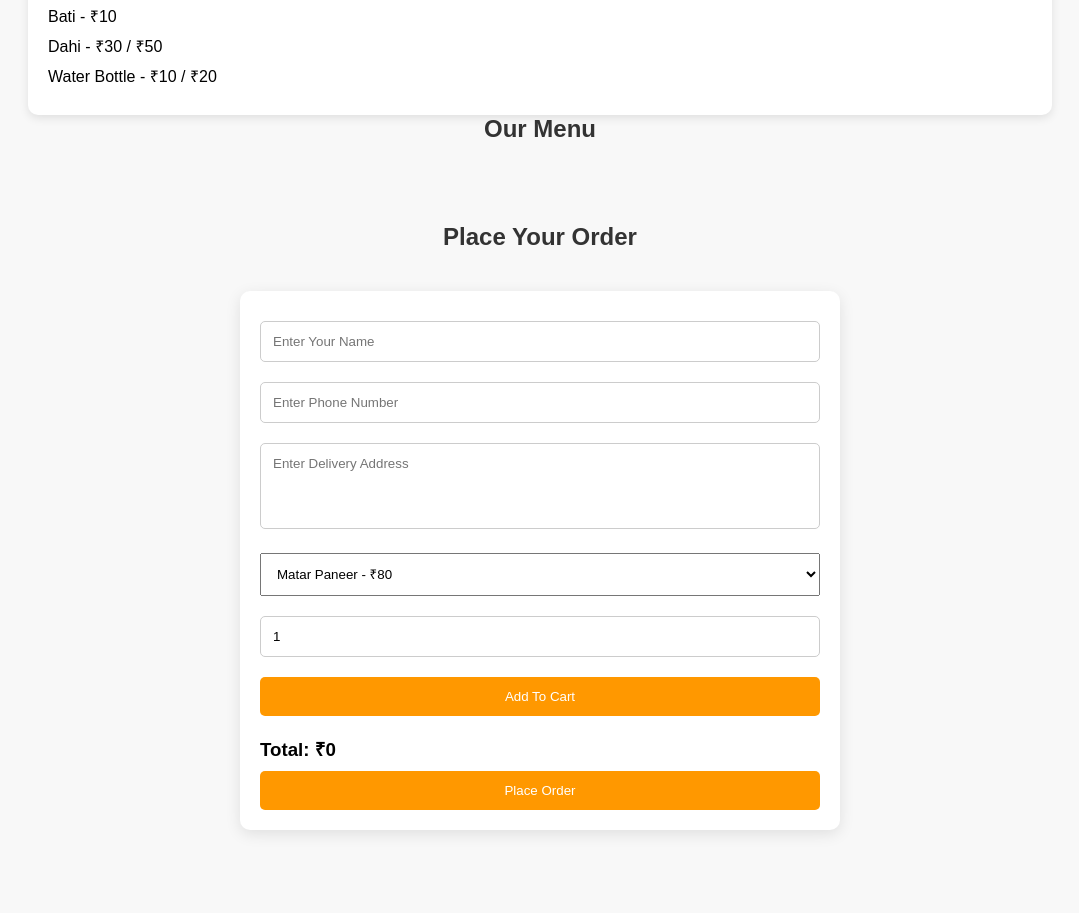
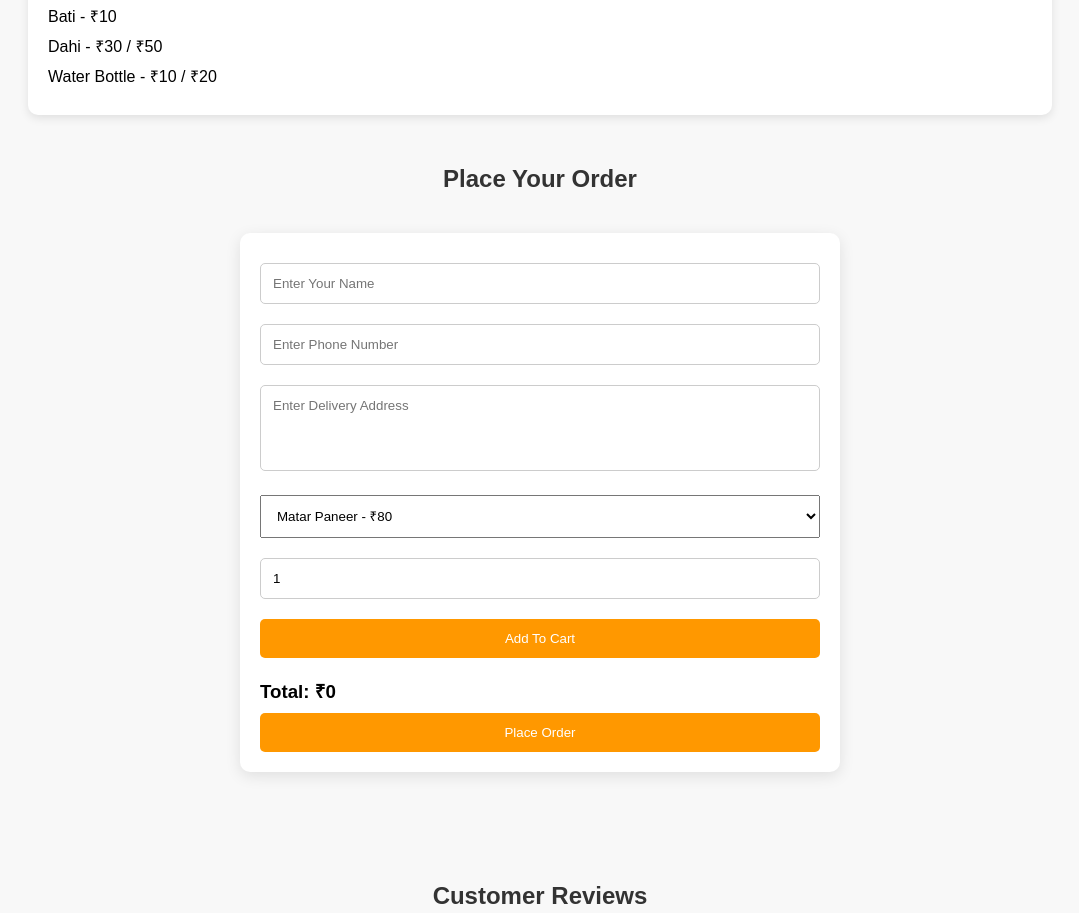
Before and after one commit to Bhanu01508/restaurant-website, a plain HTML site: page index.html in a window 1280 px wide. Shown: the part 3327-4240 px from the top of the page, without its empty margins (100-1179 px from the left). Drawn offline with Linux system fonts and the light colour scheme.

Commit message:
Update index.html

```diff
--- a/index.html
+++ b/index.html
@@ -103,9 +103,7 @@
         </div>
 
     </div>
-     <h2>Our Menu</h2>
-
-    <div class="menu-grid">
+   <div class="menu-grid">
     </div>
      <h2 style="margin-top:50px;">Place Your Order</h2>
 
```
